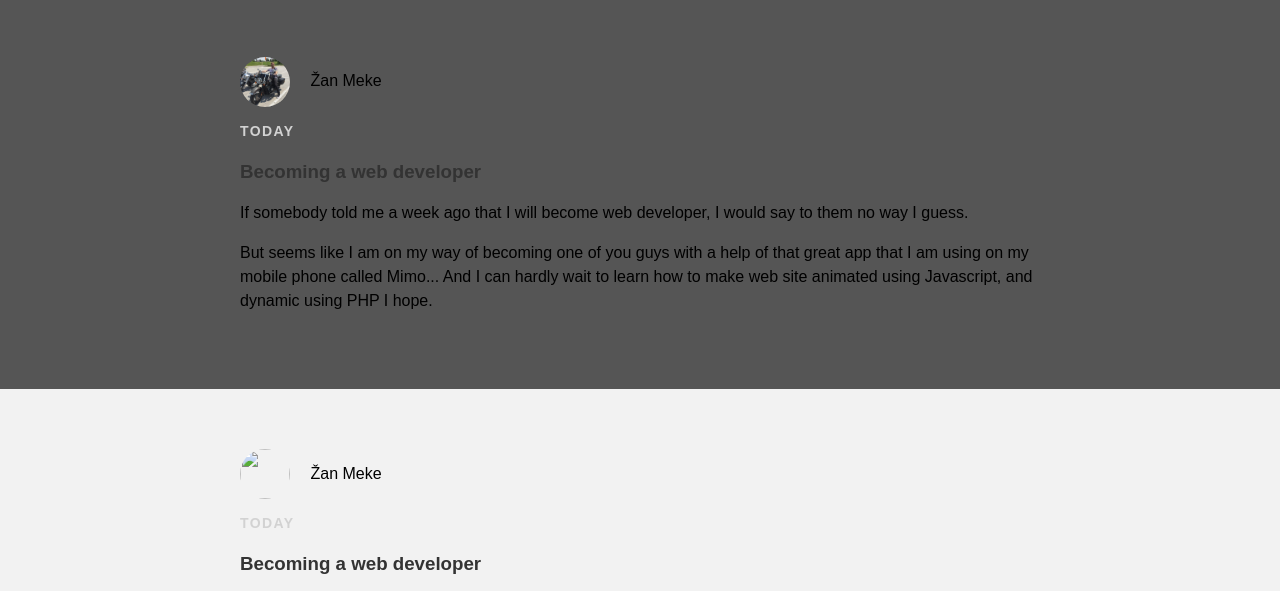
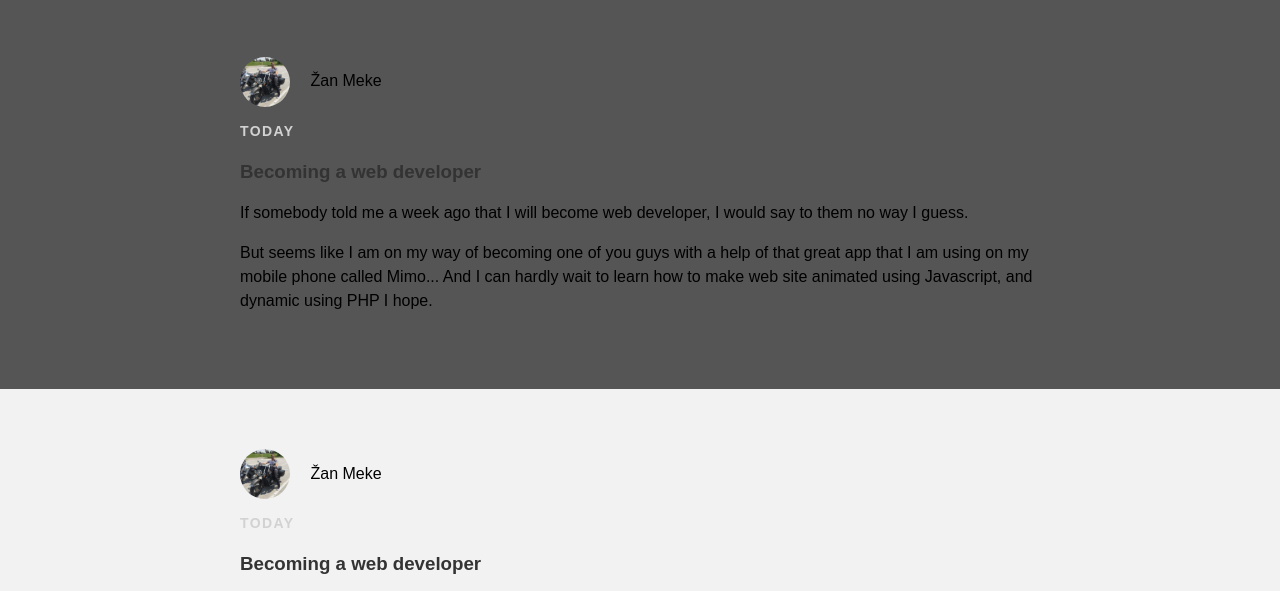
Before and after one commit to Vortex617/Vortex617.github.io, a plain HTML site: page index.html in a window 1280 px wide. Shown: the part 153-744 px from the top of the page. Drawn offline with Linux system fonts and the light colour scheme.

Commit message:
Add files via upload

```diff
--- a/index.html
+++ b/index.html
@@ -50,7 +50,7 @@
       <div class="post-container">
         <div class="post">
           <div class="post-author">
-            <img src="Slike/Me.jpg">
+            <img src="Me.jpg">
             <span class="post-author">Žan Meke</span>
           </div>
 
```
